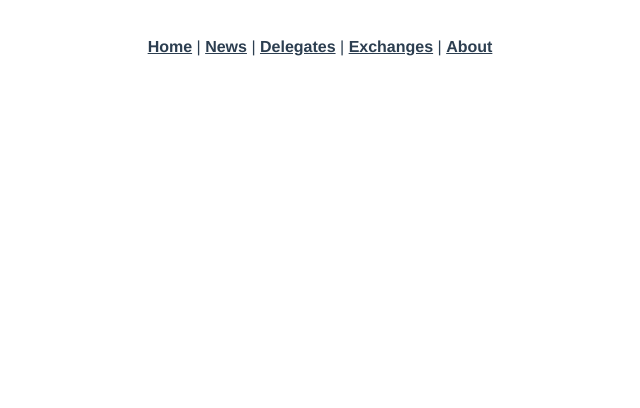
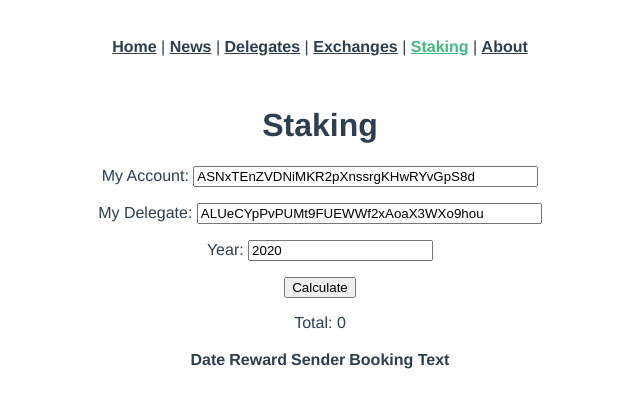
Before and after one commit to Jarunik/jarunikapp, a Vue app: page /staking in a window 1280 px wide. Shown: the top 408 px of the page, without its empty margins (320-960 px from the left). Built offline with nearby package versions, Linux system fonts and the light colour scheme.

Commit message:
Simple Reward Calculator

```diff
--- a/package.json
+++ b/package.json
@@ -1,6 +1,6 @@
 {
   "name": "jarunik.com",
-  "version": "0.0.6",
+  "version": "0.1.0",
   "private": true,
   "scripts": {
     "serve": "vue-cli-service serve",
--- a/src/App.vue
+++ b/src/App.vue
@@ -4,6 +4,7 @@
     <router-link to="/news">News</router-link> |
     <router-link to="/delegates">Delegates</router-link> |
     <router-link to="/exchanges">Exchanges</router-link> |
+    <router-link to="/staking">Staking</router-link> |
     <router-link to="/about">About</router-link>
   </div>
   <router-view/>
--- a/src/router/index.js
+++ b/src/router/index.js
@@ -32,6 +32,14 @@ const routes = [
     component: () => import(/* webpackChunkName: "exchanges" */ '../views/Exchanges.vue')
   },
   {
+    path: '/staking',
+    name: 'Staking',
+    // route level code-splitting
+    // this generates a separate chunk (about.[hash].js) for this route
+    // which is lazy-loaded when the route is visited.
+    component: () => import(/* webpackChunkName: "staking" */ '../views/Staking.vue')
+  },
+  {
     path: '/about',
     name: 'About',
     // route level code-splitting
--- a/src/views/Home.vue
+++ b/src/views/Home.vue
@@ -16,7 +16,6 @@
       <li><a href="https://deployer.io" target="_blank" rel="noopener">deployer.io</a></li>
       <li><a href="https://nodem.io" target="_blank" rel="noopener">nodem.io</a></li>
       <li><a href="https://protokol.com" target="_blank" rel="noopener">protokol.com</a></li>
-      <li><a href="https://discord.ark.io/" target="_blank" rel="noopener">Ark Discord</a></li>
     </ul>
     <h3>Interactive</h3>
     <ul>
--- /dev/null
+++ b/src/views/Staking.vue
@@ -0,0 +1,161 @@
+<template>
+  <div class="staking">
+    <h1>Staking</h1>
+    <p>My Account: <input v-model="account" size="40" /></p>
+    <p>My Delegate: <input v-model="delegate" size="40" /></p>
+    <p>Year: <input v-model="year" size="20" /></p>
+    <button v-on:click="fetchData">Calculate</button>
+    <p>Total: {{ Number((totalAmount / 100000000).toFixed(2)) }}</p>
+    <table id="transactions">
+      <thead>
+        <tr>
+          <th>Date</th>
+          <th>Reward</th>
+          <th>Sender</th>
+          <th>Booking Text</th>
+        </tr>
+      </thead>
+      <tbody>
+        <tr v-for="tx in transactions" :key="tx.id">
+          <td>
+            <a
+              :href="'https://explorer.ark.io/transaction/' + tx.id"
+              target="_blank"
+              rel="noopener"
+              >{{ germanize(tx.timestamp.human) }}</a
+            >
+          </td>
+          <td>
+            {{ Number((amount(tx, account, delegate) / 100000000).toFixed(2)) }}
+          </td>
+          <td>
+            <a
+              :href="'https://explorer.ark.io/wallets/' + tx.sender"
+              target="_blank"
+              rel="noopener"
+              >{{ tx.sender.substring(0, 6) + "..." }}</a
+            >
+          </td>
+          <td>
+            {{ tx.vendorField }}
+          </td>
+        </tr>
+      </tbody>
+    </table>
+  </div>
+</template>
+
+<script>
+export default {
+  title: "Staking - jarunik.com",
+  name: "Staking",
+  data() {
+    return {
+      transactions: {},
+      totalAmount: 0,
+      account: "ASNxTEnZVDNiMKR2pXnssrgKHwRYvGpS8d", // "ANaBAcnie5vcaHRgwrCUijyvkLgRA8zP6S",
+      delegate: "ALUeCYpPvPUMt9FUEWWf2xAoaX3WXo9hou", // "Aasu14aTs9ipZdy1FMv7ay1Vqn3jPskA8t",
+      year: 2020,
+      loadedAccount: "",
+      errors: [],
+    };
+  },
+  methods: {
+    fetchData() {
+      this.transactions = {};
+      this.loadedAccount = "";
+      this.axios
+        .get(
+          "https://api.ark.io/api/wallets/" +
+            this.account +
+            "/transactions/received?page=1&limit=100"
+        )
+        .then((response) => {
+          this.transactions = response.data.data;
+          this.loadedAccount = this.account;
+
+          for (let page = 2; page <= 20; page++) {
+            this.fetchPage(page);
+            console.log(page)
+          }
+
+          this.filterTransactions();
+        })
+        .catch((e) => {
+          this.errors.push(e);
+        });
+    },
+    fetchPage(page) {
+      this.axios
+        .get(
+          "https://api.ark.io/api/wallets/" +
+            this.account +
+            "/transactions/received?page=" +
+            page +
+            "&limit=100"
+        )
+        .then((response) => {
+          this.transactions.push.apply(this.transactions, response.data.data);
+          this.filterTransactions();
+        })
+        .catch((e) => {
+          this.errors.push(e);
+        });
+    },
+    filterTransactions() {
+      // Filter for Transfer and Multipayments only
+      this.transactions = this.transactions.filter((tx) => {
+        return tx.type == 0 || tx.type == 6;
+      });
+      // Filter for Year
+      this.transactions = this.transactions.filter((tx) => {
+        return tx.timestamp.human.substring(0, 4) == this.year;
+      });
+
+      this.transactions.sort((a, b) => (a.timestamp.unix > b.timestamp.unix) ? -1 : 1)
+
+      var total = 0;
+      this.transactions.forEach((tx) => {
+        total = total + Number(this.amount(tx,this.account,this.delegate));
+      });
+      this.totalAmount = total;
+    },
+    germanize(string) {
+      // 2019-02-21 -> 21.02.2019
+      var date = string.substring(0, 10);
+      return (
+        date.substring(8, 10) +
+        "." +
+        date.substring(5, 7) +
+        "." +
+        date.substring(0, 4)
+      );
+    },
+    amount(tx, account, delegate) {
+      var forgingReward;
+      forgingReward = tx.amount;
+
+      if (tx.sender != delegate) {
+        forgingReward = 0;
+      }
+
+      if (tx.type == 6) {
+        tx.asset.payments.forEach(function(payment) {
+          if (payment.recipientId == account) {
+            forgingReward = payment.amount;
+          }
+        });
+        return forgingReward;
+      }
+
+      return forgingReward;
+    },
+  },
+  mounted() {
+    null;
+  },
+};
+</script>
+
+<!-- Add "scoped" attribute to limit CSS to this component only -->
+<style scoped></style>
```
